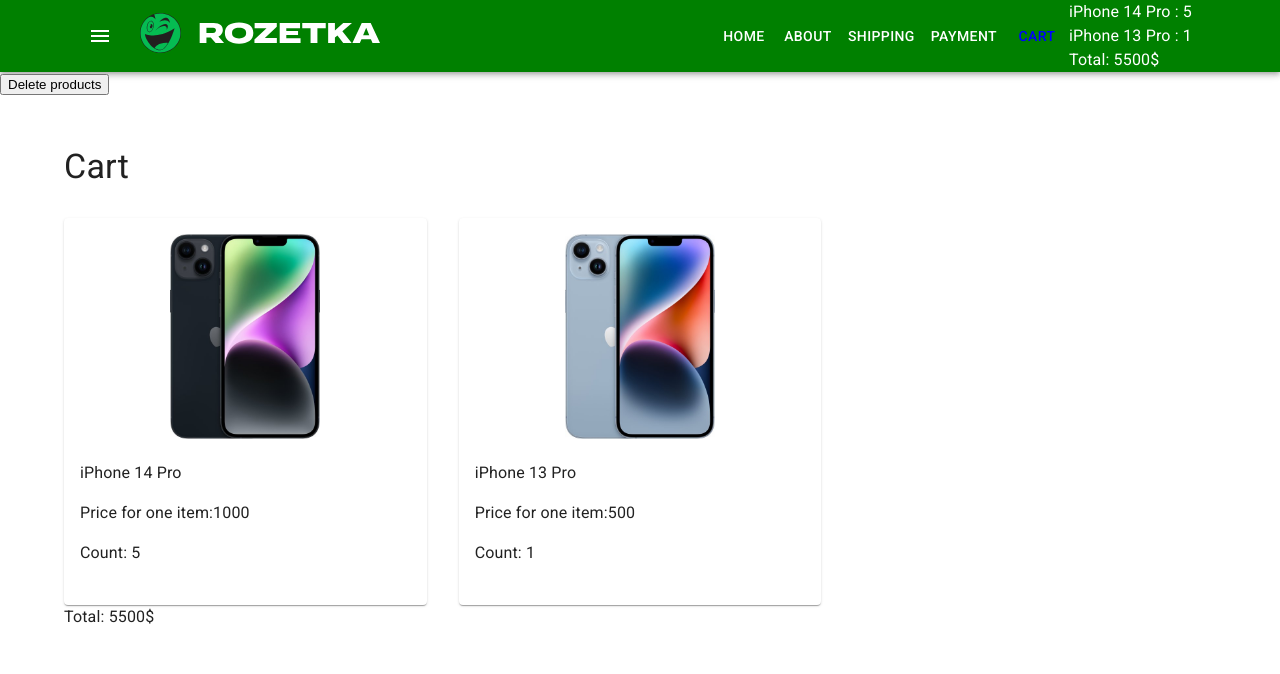
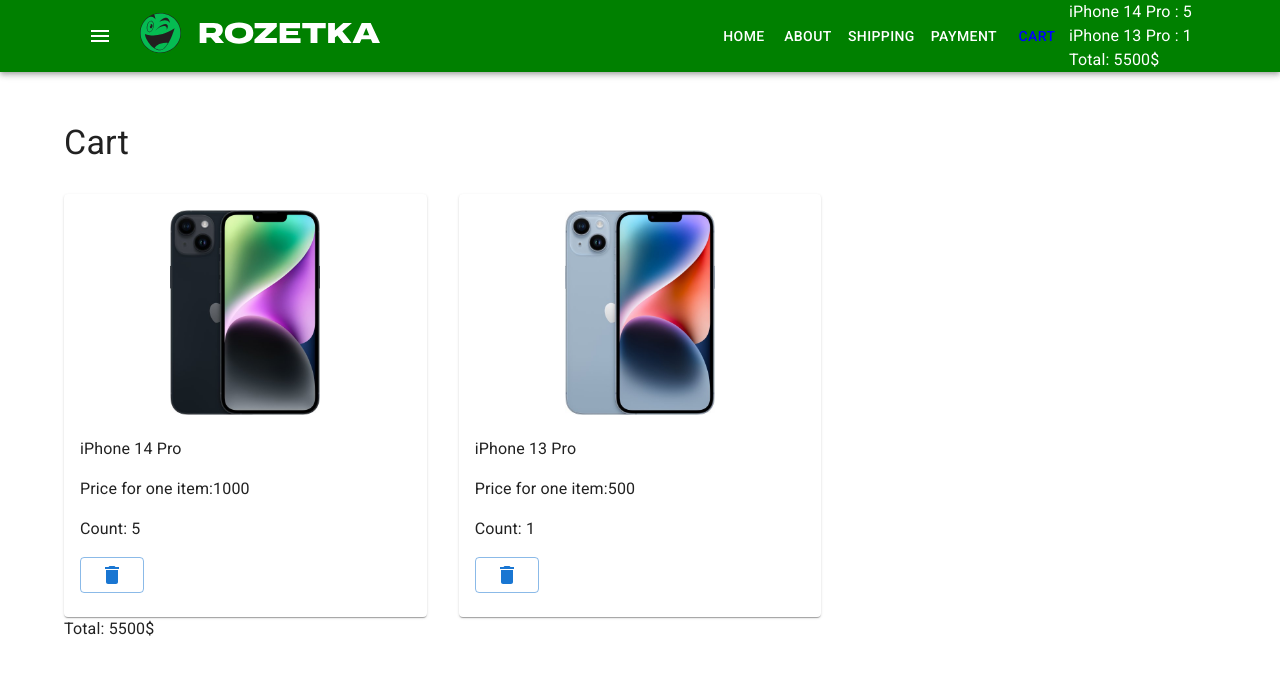
Before and after one commit to Irina77777777/shop-project-react, a React (Create React App) app: page /cart in a window 1280 px wide. Shown: the top 674 px of the page. Built offline with nearby package versions, Linux system fonts and the light colour scheme.

Commit message:
add removeProductFromCart

```diff
--- a/src/components/CartProductsList/CartProductsList.tsx
+++ b/src/components/CartProductsList/CartProductsList.tsx
@@ -11,22 +11,24 @@ type Props = {
     productsObject?: {
         [id: number]: ProductProps
     }
-    CartItem?:any
+    CartItem?: any
+    removeProductFromCart?: (id: number) => void
 }
 const CartProductsList = ({
     productsInCart,
     productsObject = getProductsObject(productsArray),
-    CartItem = CartProductsListItem, }: Props) => {
+    CartItem = CartProductsListItem,
+    removeProductFromCart,
+            }: Props) => {
     return (
         <>
             {Object.keys(productsInCart).map((productId) => (
                 <CartItem
-                     key={productId}
+                    key={productId}
                     product={productsObject[parseInt(productId)]}
-                   productCount= {productsInCart[parseInt(productId)]}
+                    productCount={productsInCart[parseInt(productId)]}
+                    removeProductFromCart={removeProductFromCart}
                 />
-
-
             ))}
         </>
     )
--- a/src/components/CartProductsList/CartProductsListItemExtended.tsx
+++ b/src/components/CartProductsList/CartProductsListItemExtended.tsx
@@ -1,28 +1,34 @@
-import { Card, CardContent, Grid} from "@mui/material"
+import { Card, CardContent, Grid, Button} from "@mui/material"
 import { ProductProps } from "utils/ProductsArray"
 import './CartProductsListItemExtended.scss'
+import DeleteIcon from '@mui/icons-material/Delete'
 
 
 type Props = {
     productCount: number
     product: ProductProps
+    removeProductFromCart: (id: number) => void
 }
-const CartProductsListItemExtended = ({productCount, product}: Props) => {
+const CartProductsListItemExtended = ({productCount, product, removeProductFromCart}: Props) => {
   return (
       <Grid item xs={12} sm={4}>
           <Card>
-              <CardContent >
+              <CardContent>
                   <div className="cart-img">
                       <img src={product.image} alt="" />
                   </div>
                   <div>{product.title}</div>
                   <p>Price for one item:{product.price}</p>
-                  <p>Count: { productCount}</p>
+                  <p>Count: {productCount}</p>
+                  <Button
+                      variant="outlined"
+                      onClick={() => removeProductFromCart(product.id)}
+                  >
+                      <DeleteIcon />
+                  </Button>
               </CardContent>
-
           </Card>
-
-    </Grid>
+      </Grid>
   )
 }
 export default CartProductsListItemExtended
--- a/src/container/App/App.tsx
+++ b/src/container/App/App.tsx
@@ -3,6 +3,7 @@ import Header from 'container/Header/Header'
 import { StyledEngineProvider } from '@mui/material/styles'
 import Main from 'container/Main/Main'
 import { useState } from 'react'
+import { omit } from 'lodash'
 
 
 type ProductsInCart={
@@ -23,20 +24,18 @@ const App = () => {
 }
 
     const removeProductFromCart = (id: number) =>
-       setProductsInCart((prevState: ProductsInCart) => {
-           let prevProductsInCart = { ...prevState }
-           delete prevProductsInCart[id]
-           return prevProductsInCart
- })
+       setProductsInCart((prevState: ProductsInCart) => omit(prevState, [id])
+
+ )
     return (
         <StyledEngineProvider injectFirst>
             <CssBaseline />
             <Header productsInCart={productsInCart} />
-            <button onClick={() => removeProductFromCart(1)} >
-                Delete products</button>
+
             <Main
                 addProductToCart={addProductToCart}
                 productsInCart={productsInCart}
+                removeProductFromCart={removeProductFromCart}
             />
         </StyledEngineProvider>
     )
--- a/src/container/Main/Main.tsx
+++ b/src/container/Main/Main.tsx
@@ -9,8 +9,13 @@ import ShippingPage from "pages/ShippingPage/ShippingPage"
 type Props = {
     addProductToCart: (id: number, count: number) => void
     productsInCart: { [id: number]: number }
+    removeProductFromCart: (id: number) => void
 }
-const Main = ({ addProductToCart, productsInCart }: Props) => {
+const Main = ({
+    addProductToCart,
+    productsInCart,
+    removeProductFromCart,
+}: Props) => {
     return (
         <Container
             maxWidth="lg"
@@ -26,7 +31,12 @@ const Main = ({ addProductToCart, productsInCart }: Props) => {
                 />
                 <Route
                     path="cart"
-                  element={<CartPage productsInCart={productsInCart} />}
+                    element={
+                        <CartPage
+                            productsInCart={productsInCart}
+                            removeProductFromCart={removeProductFromCart}
+                        />
+                    }
                 />
                 <Route path="about" element={<AboutPage />} />
                 <Route path="payment" element={<PaymentPage />} />
--- a/src/pages/CartPage/CartPage.tsx
+++ b/src/pages/CartPage/CartPage.tsx
@@ -8,10 +8,10 @@ type Props = {
     productsInCart: {
         [id: number]: number
     }
+    removeProductFromCart: (id: number) => void
 }
-const CartPage = ({
-    productsInCart,
-     } : Props ) => {
+
+const CartPage = ({ productsInCart, removeProductFromCart, }: Props) => {
     return (
         <div>
             <Typography
@@ -28,6 +28,7 @@ const CartPage = ({
                 <CartProductsList
                     productsInCart={productsInCart}
                     CartItem={CartProductsListItemExtended}
+                    removeProductFromCart={removeProductFromCart}
                 />
             </Grid>
             <CartTotal productsInCart={productsInCart} />
```
Lines whose indentation alone changed are shown as unchanged.
